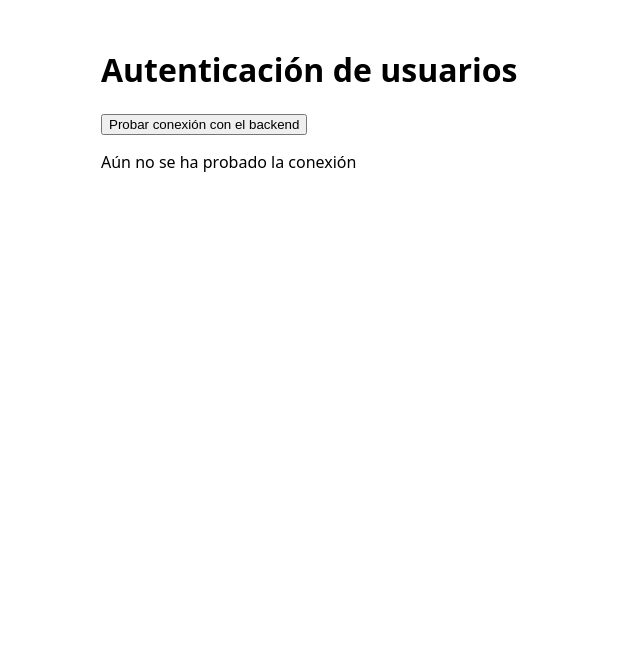
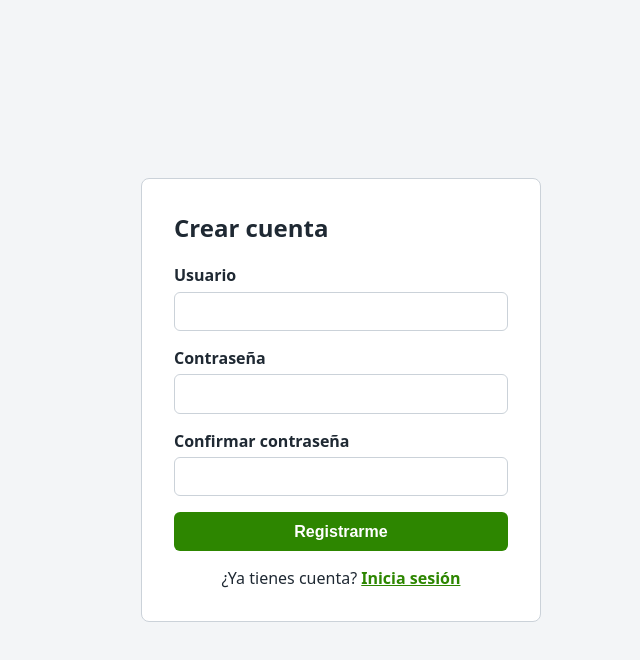
Before and after one commit to sergioruiz960227-create/frontend_react_ADSO, a React (Vite) app: page /registro in a window 1280 px wide. Shown: the top 660 px of the page, without its empty margins (299-939 px from the left). Built offline with nearby package versions, Linux system fonts and the light colour scheme.

Commit message:
feat: agrega las pantallas de login, registro e inicio con rutas protegidas

```diff
--- a/src/App.jsx
+++ b/src/App.jsx
@@ -1,24 +1,27 @@
-// Componente raíz de la aplicación
-// Nota: es una versión temporal para probar la conexión con el backend; se reemplaza en el Paso 3
-import { useState } from 'react';
-import { iniciarSesion } from './servicios/authServicio';
+// Componente raíz: define las rutas (pantallas) de la aplicación
+import { Navigate, Route, Routes } from 'react-router-dom';
+import RutaProtegida from './componentes/RutaProtegida';
+import PaginaInicio from './paginas/PaginaInicio';
+import PaginaLogin from './paginas/PaginaLogin';
+import PaginaRegistro from './paginas/PaginaRegistro';
 
 function App() {
-    // Estado que guarda el mensaje que se muestra en pantalla
-    const [mensaje, setMensaje] = useState('Aún no se ha probado la conexión');
-
-    // Envía datos vacíos: el backend debe responder con el error 400 de validación
-    async function probarConexion() {
-        const resultado = await iniciarSesion('', '');
-        setMensaje(`Respuesta del servidor (${resultado.estado}): ${resultado.mensaje}`);
-    }
-
     return (
-        <main>
-            <h1>Autenticación de usuarios</h1>
-            <button onClick={probarConexion}>Probar conexión con el backend</button>
-            <p>{mensaje}</p>
-        </main>
+        <Routes>
+            <Route path="/login" element={<PaginaLogin />} />
+            <Route path="/registro" element={<PaginaRegistro />} />
+            {/* Solo se puede entrar a /inicio con la sesión iniciada */}
+            <Route
+                path="/inicio"
+                element={
+                    <RutaProtegida>
+                        <PaginaInicio />
+                    </RutaProtegida>
+                }
+            />
+            {/* Cualquier otra dirección lleva a /inicio (que redirige al login si no hay sesión) */}
+            <Route path="*" element={<Navigate to="/inicio" replace />} />
+        </Routes>
     );
 }
 
--- a/src/index.css
+++ b/src/index.css
@@ -1,11 +1,163 @@
 /* Estilos base de la aplicación */
+:root {
+    --color-principal: #2d8600;
+    --color-principal-oscuro: #236800;
+    --color-texto: #1f2933;
+    --color-fondo: #f3f5f7;
+    --color-borde: #cbd2d9;
+    --color-error: #b42318;
+    --color-error-fondo: #fdecea;
+    --color-exito: #1b5e20;
+    --color-exito-fondo: #e6f4ea;
+}
+
+* {
+    box-sizing: border-box;
+}
+
 body {
     margin: 0;
     font-family: system-ui, sans-serif;
+    color: var(--color-texto);
+    background: var(--color-fondo);
 }
 
-main {
-    max-width: 480px;
-    margin: 3rem auto;
+/* Centra el formulario en la pantalla */
+.contenedor-centrado {
+    min-height: 100vh;
+    display: flex;
+    align-items: center;
+    justify-content: center;
+    padding: 1rem;
+}
+
+/* Tarjeta del formulario */
+.formulario {
+    width: 100%;
+    max-width: 400px;
+    padding: 2rem;
+    background: #ffffff;
+    border: 1px solid var(--color-borde);
+    border-radius: 8px;
+}
+
+.formulario h1 {
+    margin: 0 0 1.25rem;
+    font-size: 1.5rem;
+}
+
+.campo {
+    display: flex;
+    flex-direction: column;
+    gap: 0.35rem;
+    margin-bottom: 1rem;
+}
+
+.campo label {
+    font-weight: 600;
+}
+
+.campo input {
+    padding: 0.6rem 0.75rem;
+    font-size: 1rem;
+    border: 1px solid var(--color-borde);
+    border-radius: 6px;
+}
+
+.campo input:focus {
+    outline: 2px solid var(--color-principal);
+    border-color: var(--color-principal);
+}
+
+/* Botones */
+button {
+    padding: 0.65rem 1rem;
+    font-size: 1rem;
+    font-weight: 600;
+    color: #ffffff;
+    background: var(--color-principal);
+    border: none;
+    border-radius: 6px;
+    cursor: pointer;
+}
+
+.formulario button {
+    width: 100%;
+}
+
+button:hover:not(:disabled) {
+    background: var(--color-principal-oscuro);
+}
+
+button:disabled {
+    opacity: 0.6;
+    cursor: not-allowed;
+}
+
+.boton-secundario {
+    padding: 0.4rem 0.8rem;
+    font-size: 0.9rem;
+    color: var(--color-principal);
+    background: transparent;
+    border: 1px solid var(--color-principal);
+}
+
+.boton-secundario:hover:not(:disabled) {
+    color: #ffffff;
+}
+
+.enlace-alterno {
+    margin: 1rem 0 0;
+    text-align: center;
+}
+
+.enlace-alterno a {
+    color: var(--color-principal);
+    font-weight: 600;
+}
+
+/* Mensajes de éxito y de error */
+.mensaje {
+    margin: 0 0 1rem;
+    padding: 0.65rem 0.75rem;
+    border-radius: 6px;
+}
+
+.mensaje-error {
+    color: var(--color-error);
+    background: var(--color-error-fondo);
+}
+
+.mensaje-exito {
+    color: var(--color-exito);
+    background: var(--color-exito-fondo);
+}
+
+/* Encabezado de las pantallas con sesión */
+.encabezado {
+    display: flex;
+    flex-wrap: wrap;
+    align-items: center;
+    justify-content: space-between;
+    gap: 0.75rem;
+    padding: 0.75rem 1.5rem;
+    background: #ffffff;
+    border-bottom: 1px solid var(--color-borde);
+}
+
+.encabezado-titulo {
+    font-weight: 700;
+    color: var(--color-principal);
+}
+
+.encabezado-usuario {
+    display: flex;
+    align-items: center;
+    gap: 1rem;
+}
+
+.contenido {
+    max-width: 720px;
+    margin: 2rem auto;
     padding: 0 1rem;
 }
--- a/src/main.jsx
+++ b/src/main.jsx
@@ -1,11 +1,15 @@
 // Punto de entrada de la aplicación: monta el componente raíz en la página
 import { StrictMode } from 'react';
 import { createRoot } from 'react-dom/client';
+import { BrowserRouter } from 'react-router-dom';
 import './index.css';
 import App from './App.jsx';
 
 createRoot(document.getElementById('root')).render(
     <StrictMode>
-        <App />
+        {/* BrowserRouter habilita la navegación entre pantallas sin recargar la página */}
+        <BrowserRouter>
+            <App />
+        </BrowserRouter>
     </StrictMode>
 );
--- /dev/null
+++ b/src/paginas/PaginaInicio.jsx
@@ -0,0 +1,27 @@
+// Página de inicio: solo se muestra con la sesión iniciada (ver RutaProtegida en App.jsx)
+import { useNavigate } from 'react-router-dom';
+import Encabezado from '../componentes/Encabezado';
+import { cerrarSesion, obtenerSesion } from '../servicios/sesionServicio';
+
+function PaginaInicio() {
+    const navegar = useNavigate();
+    const sesion = obtenerSesion();
+
+    // Elimina la sesión y vuelve al inicio de sesión
+    function manejarCierre() {
+        cerrarSesion();
+        navegar('/login');
+    }
+
+    return (
+        <>
+            <Encabezado usuario={sesion.usuario} onCerrarSesion={manejarCierre} />
+            <main className="contenido">
+                <h1>Bienvenido, {sesion.usuario}</h1>
+                <p>Iniciaste sesión correctamente: el servicio web validó tu usuario y tu contraseña.</p>
+            </main>
+        </>
+    );
+}
+
+export default PaginaInicio;
--- /dev/null
+++ b/src/paginas/PaginaLogin.jsx
@@ -0,0 +1,16 @@
+// Página de inicio de sesión
+import { useLocation } from 'react-router-dom';
+import FormularioLogin from '../componentes/FormularioLogin';
+
+function PaginaLogin() {
+    // Si llegamos desde el registro, la ubicación trae el mensaje de éxito
+    const ubicacion = useLocation();
+
+    return (
+        <main className="contenedor-centrado">
+            <FormularioLogin mensajeInicial={ubicacion.state?.mensaje} />
+        </main>
+    );
+}
+
+export default PaginaLogin;
--- /dev/null
+++ b/src/paginas/PaginaRegistro.jsx
@@ -0,0 +1,12 @@
+// Página de registro de usuarios
+import FormularioRegistro from '../componentes/FormularioRegistro';
+
+function PaginaRegistro() {
+    return (
+        <main className="contenedor-centrado">
+            <FormularioRegistro />
+        </main>
+    );
+}
+
+export default PaginaRegistro;
```
